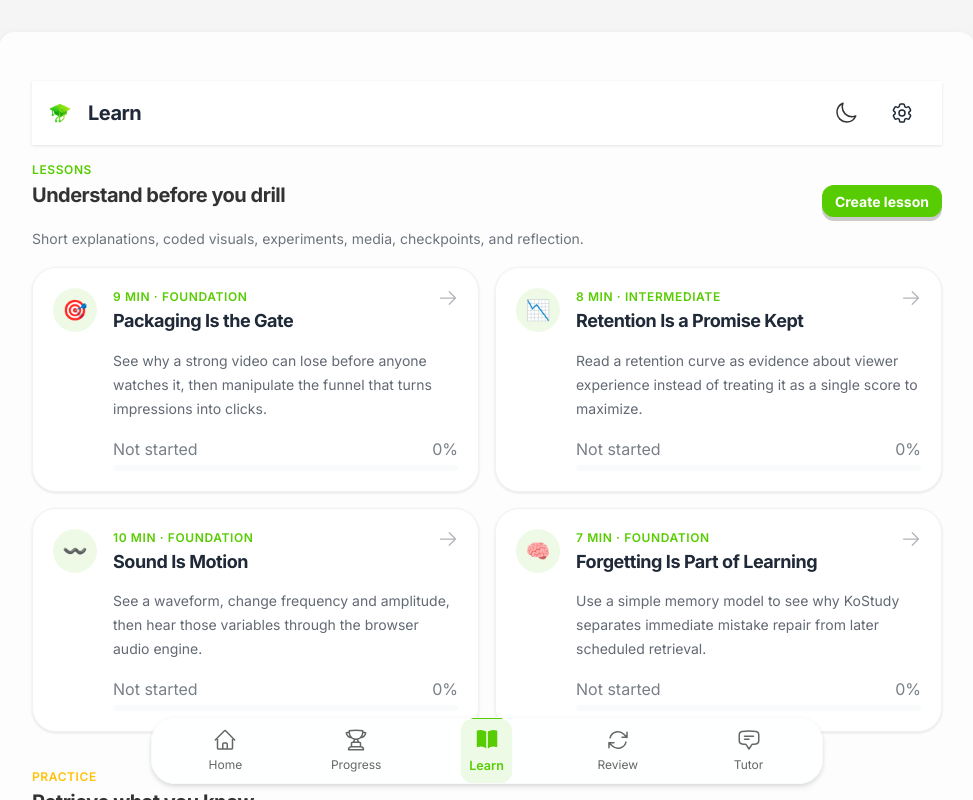
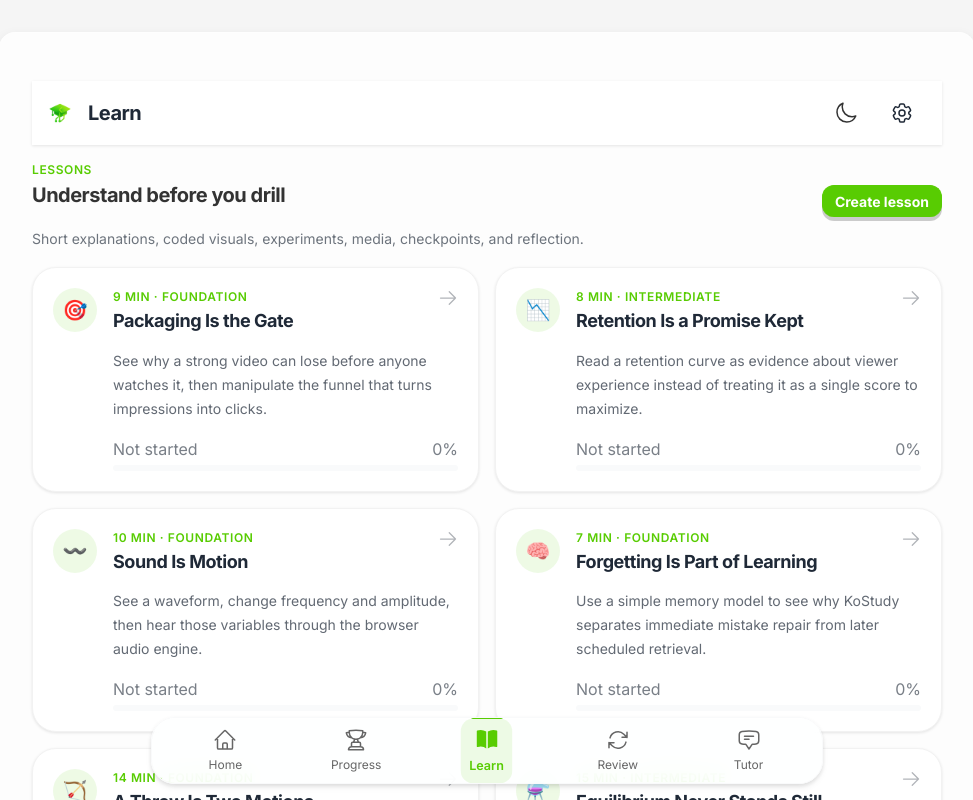
Before and after one commit to youssef-imlyhen/kostudy, a React (Vite) app: page /categories in a window 1280 px wide. Shown: the top 800 px of the page, without its empty margins (153-1126 px from the left). Built offline with nearby package versions, Linux system fonts and the light colour scheme; no server answers.

Commit message:
Connect cross-domain curriculum to runtime learning graph

```diff
--- a/src/data/questionConceptMap.ts
+++ b/src/data/questionConceptMap.ts
@@ -9,6 +9,30 @@ export const questionConceptMap: Record<string, string[]> = {
   yt_aa_4: ['retention-curve'],
   yt_aa_5: ['ctr', 'retention-curve', 'diagnostic-thinking'],
   yt_sh_1: ['viewer-expectation'],
+  physics_pm_1: ['horizontal-motion', 'vertical-acceleration'],
+  physics_pm_2: ['launch-components'],
+  physics_pm_3: ['launch-components', 'horizontal-motion', 'vertical-acceleration'],
+  chem_eq_1: ['dynamic-equilibrium', 'reaction-rates'],
+  chem_eq_2: ['dynamic-equilibrium', 'equilibrium-composition'],
+  chem_eq_3: ['reaction-rates', 'equilibrium-composition'],
+  bio_sel_1: ['generational-change'],
+  bio_sel_2: ['population-variation', 'differential-reproduction'],
+  bio_sel_3: ['differential-reproduction', 'generational-change'],
+  stats_bayes_1: ['prior-probability'],
+  stats_bayes_2: ['likelihood-evidence', 'posterior-probability'],
+  stats_bayes_3: ['prior-probability', 'posterior-probability'],
+  econ_sd_1: ['demand-curve', 'supply-curve', 'market-clearing'],
+  econ_sd_2: ['demand-curve'],
+  econ_sd_3: ['supply-curve', 'market-clearing'],
+  cs_sort_1: ['algorithm-state'],
+  cs_sort_2: ['procedure-invariant'],
+  cs_sort_3: ['comparison-cost'],
+  music_poly_1: ['common-cycle', 'pulse-ratio'],
+  music_poly_2: ['subdivision-grid'],
+  music_poly_3: ['common-cycle', 'pulse-ratio'],
+  earth_energy_1: ['albedo', 'absorbed-energy'],
+  earth_energy_2: ['absorbed-energy', 'infrared-escape'],
+  earth_energy_3: ['albedo', 'infrared-escape'],
 };
 
 export const getQuestionIdsForConcept = (conceptId: string): string[] => Object.entries(questionConceptMap)
--- a/src/hooks/useLessons.ts
+++ b/src/hooks/useLessons.ts
@@ -1,15 +1,30 @@
 import { useMemo } from 'react';
-import { lessons as builtInLessons } from '../data/lessons';
+import { lessons as legacyBuiltInLessons } from '../data/lessons';
+import { crossDomainLessons } from '../data/crossDomainLessons';
 import { Lesson } from '../types/lesson';
 import { useLocalStorage } from './useLocalStorage';
+
+const inferField = (lesson: Lesson): string => {
+  if (lesson.field) return lesson.field;
+  if (lesson.id === 'sound-is-motion') return 'Music';
+  if (lesson.id === 'forgetting-is-part-of-learning') return 'Learning Science';
+  if (lesson.relatedCategory === 'Title & Packaging' || lesson.relatedCategory === 'Analytics & Algorithm') return 'Creator';
+  return lesson.relatedCategory || 'General';
+};
+
+const builtInLessons: Lesson[] = [...legacyBuiltInLessons, ...crossDomainLessons].map((lesson) => ({
+  ...lesson,
+  field: inferField(lesson),
+  origin: lesson.origin || 'built-in',
+}));
 
 export function useLessons() {
   const [customLessons, setCustomLessons] = useLocalStorage<Lesson[]>('customLessons', []);
 
   const allLessons = useMemo(() => {
     const byId = new Map<string, Lesson>();
-    builtInLessons.forEach((lesson) => byId.set(lesson.id, { ...lesson, origin: lesson.origin || 'built-in' }));
-    customLessons.forEach((lesson) => byId.set(lesson.id, lesson));
+    builtInLessons.forEach((lesson) => byId.set(lesson.id, lesson));
+    customLessons.forEach((lesson) => byId.set(lesson.id, { ...lesson, field: inferField(lesson) }));
     return Array.from(byId.values());
   }, [customLessons]);
 
--- a/src/hooks/useQuestions.ts
+++ b/src/hooks/useQuestions.ts
@@ -1,9 +1,10 @@
 import { useMemo } from 'react';
 import { Question } from '../types/question';
 import defaultQuestions from '../data/questions';
+import { crossDomainQuestions } from '../data/crossDomainQuestions';
 import { useCustomQuestions } from './useCustomQuestions';
 
-const sourcedDefaults: Question[] = defaultQuestions.map((question) => ({ ...question, source: 'default' }));
+const sourcedDefaults: Question[] = [...defaultQuestions, ...crossDomainQuestions].map((question) => ({ ...question, source: 'default' }));
 
 const shuffle = <T,>(items: T[]): T[] => {
   const result = [...items];
@@ -22,7 +23,11 @@ export const useQuestions = () => {
     customQuestions.forEach((question) => byId.set(question.id, { ...question, source: 'custom' }));
     const allQuestions = Array.from(byId.values());
     const grouped = new Map<string, Question[]>();
-    allQuestions.forEach((question) => { const list = grouped.get(question.category) || []; list.push(question); grouped.set(question.category, list); });
+    allQuestions.forEach((question) => {
+      const list = grouped.get(question.category) || [];
+      list.push(question);
+      grouped.set(question.category, list);
+    });
     const order = ['easy', 'medium', 'hard'];
     grouped.forEach((list) => list.sort((a, b) => order.indexOf(a.difficulty) - order.indexOf(b.difficulty)));
     return {
```
